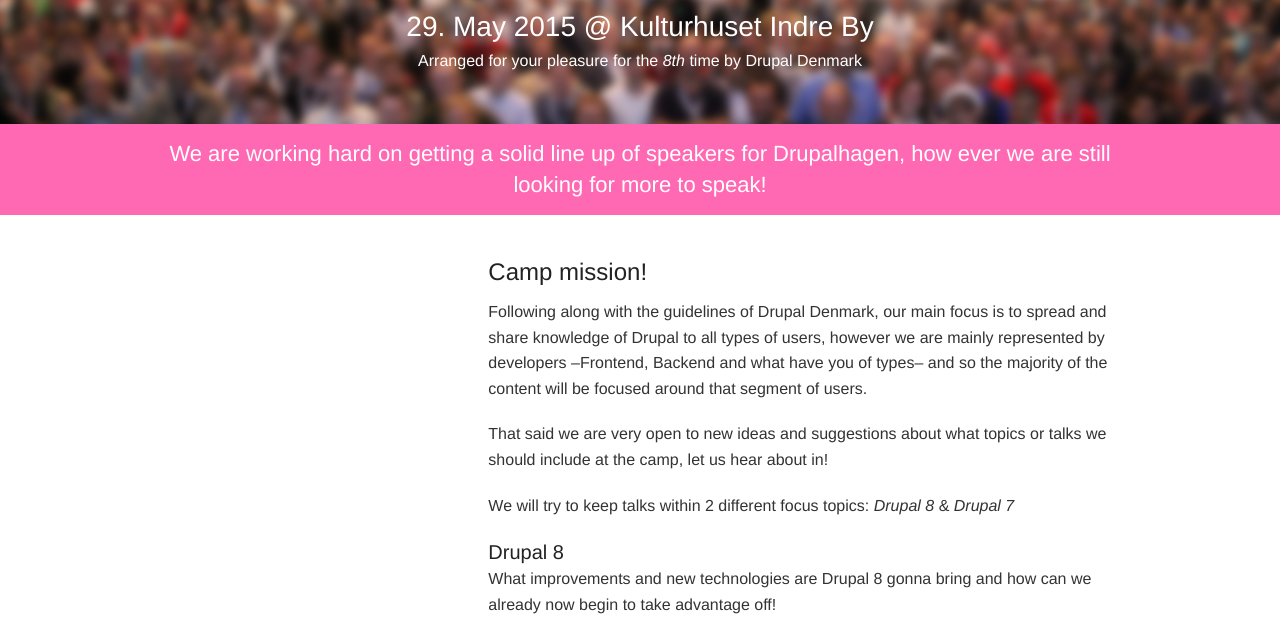
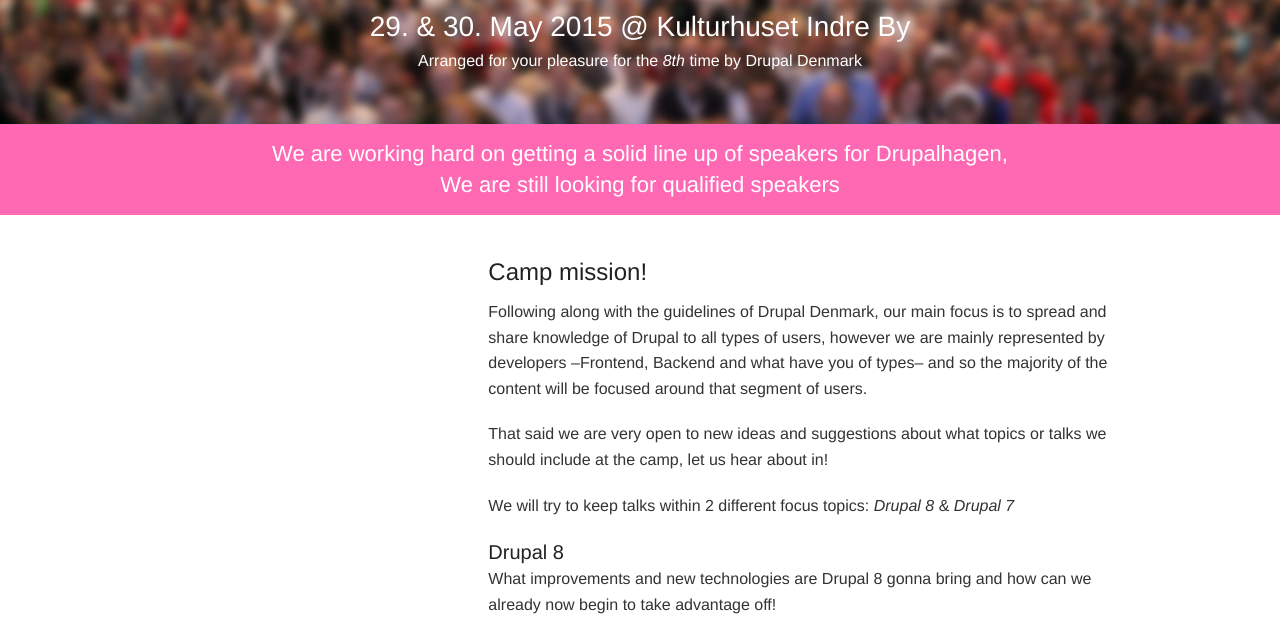
Before and after one commit to drupaldanmark/drupaldanmark.github.io, a plain HTML site: page index.html in a window 1280 px wide. Shown: the part 123-757 px from the top of the page. Drawn offline with Linux system fonts and the light colour scheme.

Commit message:
Update index.html
date updates

```diff
--- a/index.html
+++ b/index.html
@@ -3,7 +3,7 @@
 <head>
   <meta charset="utf-8">
   <meta name="viewport" content="width=device-width, initial-scale=1.0">
-  <title>Drupalhagen 2015 - 29. may</title>
+  <title>Drupalhagen 2015 - 29 - 30. may</title>
 
   <link rel="shortcut icon" href="favicon.ico" />
   <link rel="apple-touch-icon" sizes="144x144" href="apple-touch-icon-144x144-precomposed.png">
@@ -20,7 +20,7 @@
 <header>
   <img src="logo.png" alt="Drupalhagen">
 
-  <h2>29. May 2015 @ Kulturhuset Indre By</h2>
+  <h2>29. & 30. May 2015 @ Kulturhuset Indre By</h2>
 
   <p>Arranged for your pleasure for the <em>8th</em> time by Drupal Denmark</p>
 </header>
@@ -28,7 +28,7 @@
 <section id="introduction">
   <div class="row">
     <div class="large-12 columns">
-      <h3>We are working hard on getting a solid line up of speakers for Drupalhagen, how ever we are still looking for more to speak!</h3>
+      <h3>We are working hard on getting a solid line up of speakers for Drupalhagen, <br> We are still looking for qualified speakers</h3>
     </div>
   </div>
 </section>
```
